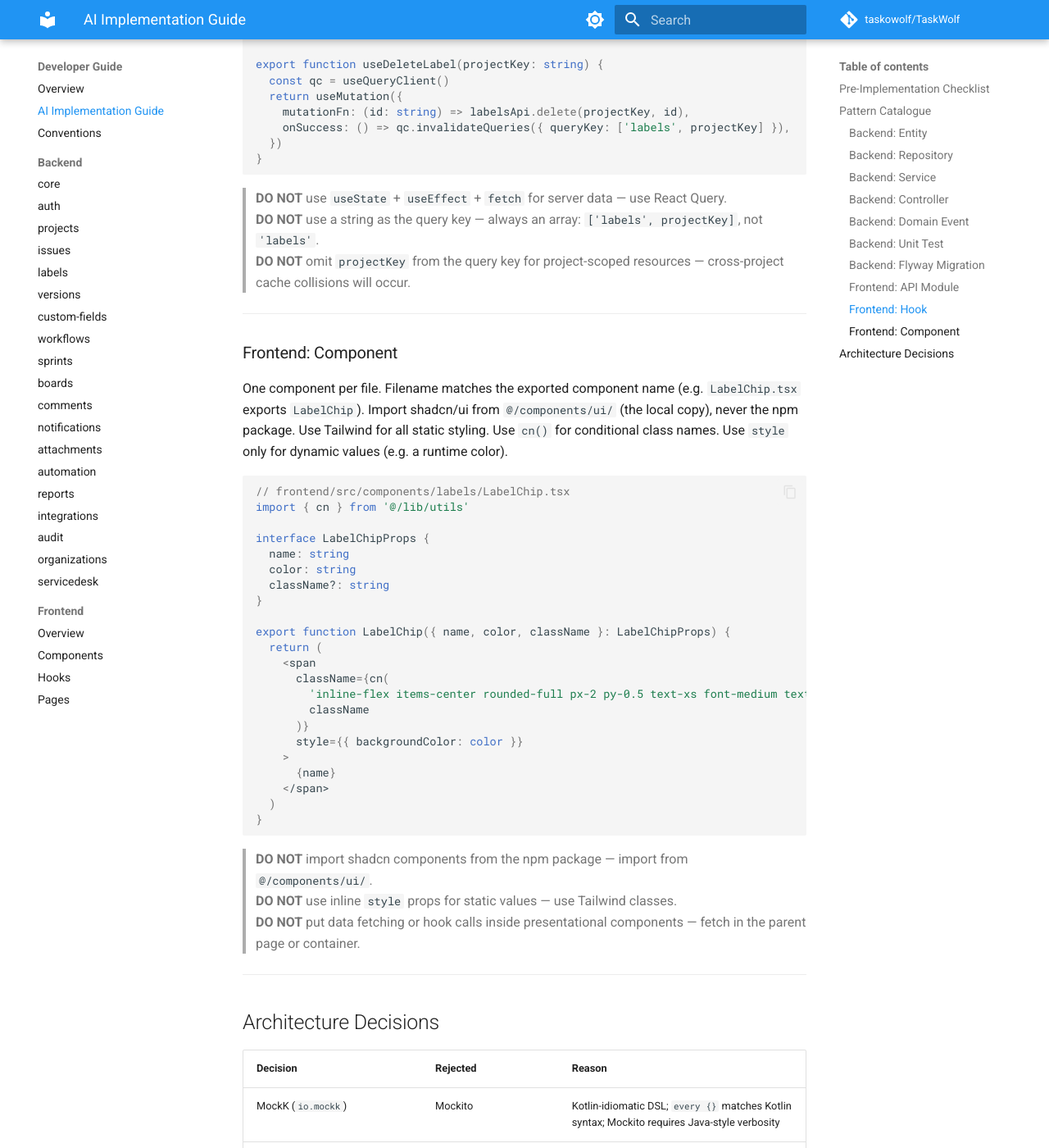
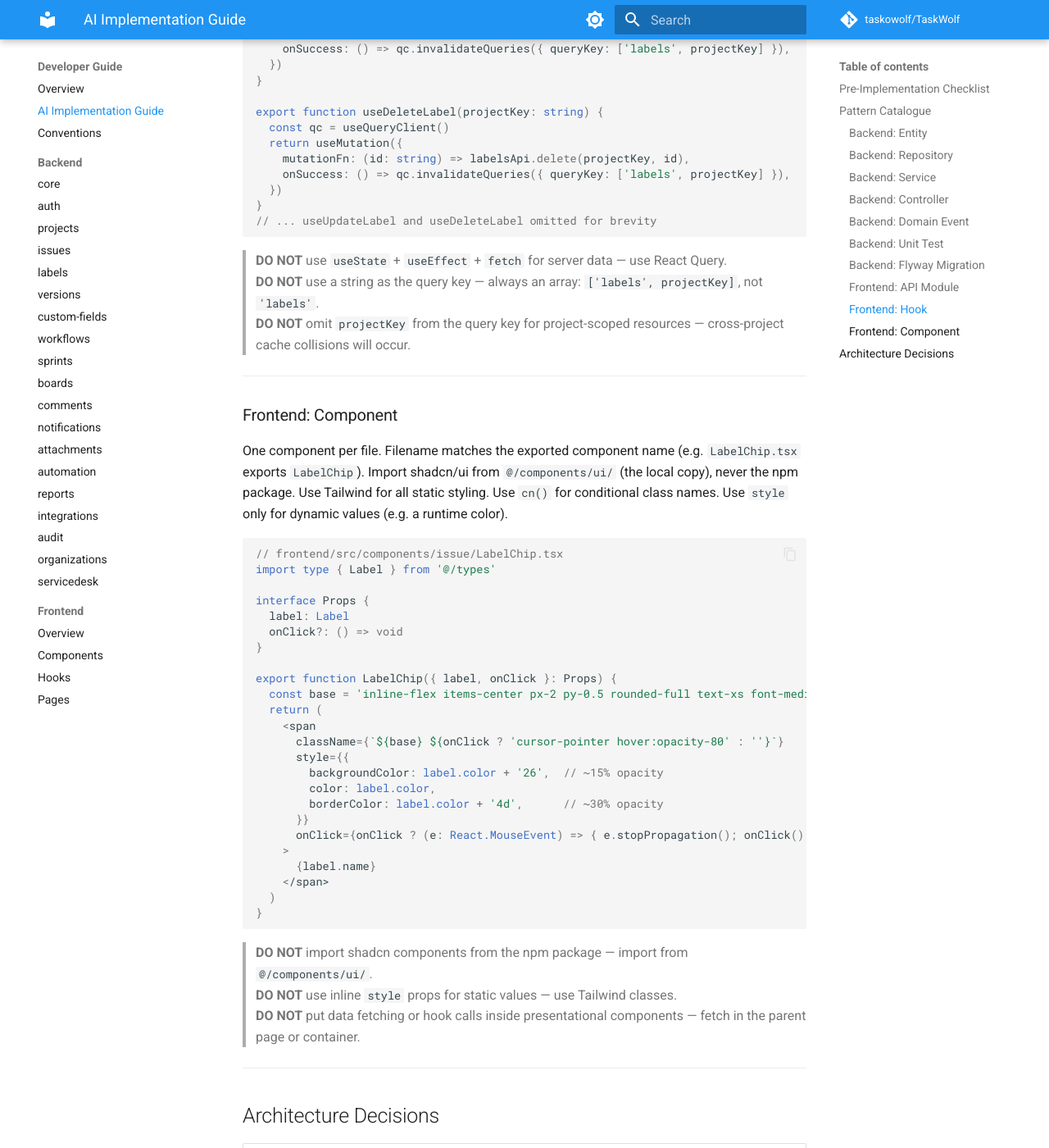
Before and after one commit to WolfTasks/TaskWolf, an MkDocs documentation site: the page built from mkdocs/developer-guide/ai-guide.md, in a window 1280 px wide and 1400 px high, scrolled down 6662 px. Shown: the whole window at 82% size. Built offline with MkDocs 1.6.1 and Material for MkDocs 9.7.7, drawn with Linux system fonts in a browser that asks for light colours; comment, search, counter and statistics services are not loaded; some of the changed text lies outside the part shown.

Commit message:
docs(wiki): fix LabelChip path and snippet; add brevity comments

````diff
--- a/mkdocs/developer-guide/ai-guide.md
+++ b/mkdocs/developer-guide/ai-guide.md
@@ -102,6 +102,7 @@ class LabelService(
             .orElseThrow { NotFoundException("Label not found: $labelId") }
         labelRepository.delete(label)
     }
+    // ... update and delete omitted for brevity
 }
 ```
 
@@ -140,6 +141,7 @@ class LabelController(private val labelService: LabelService) {
         @PathVariable id: UUID,
         @AuthenticationPrincipal user: User
     ) = labelService.delete(key, id, user)
+    // ... update omitted for brevity
 }
 ```
 
@@ -233,6 +235,7 @@ CREATE TABLE labels (
     updated_at TIMESTAMPTZ  NOT NULL DEFAULT now(),
     UNIQUE (project_id, name)
 );
+-- issue_labels join table omitted for brevity
 ```
 
 > **DO NOT** use `JSONB` columns — H2 does not support it.
@@ -300,6 +303,7 @@ export function useDeleteLabel(projectKey: string) {
     onSuccess: () => qc.invalidateQueries({ queryKey: ['labels', projectKey] }),
   })
 }
+// ... useUpdateLabel and useDeleteLabel omitted for brevity
 ```
 
 > **DO NOT** use `useState` + `useEffect` + `fetch` for server data — use React Query.
@@ -313,25 +317,27 @@ export function useDeleteLabel(projectKey: string) {
 One component per file. Filename matches the exported component name (e.g. `LabelChip.tsx` exports `LabelChip`). Import shadcn/ui from `@/components/ui/` (the local copy), never the npm package. Use Tailwind for all static styling. Use `cn()` for conditional class names. Use `style` only for dynamic values (e.g. a runtime color).
 
 ```typescript
-// frontend/src/components/labels/LabelChip.tsx
-import { cn } from '@/lib/utils'
+// frontend/src/components/issue/LabelChip.tsx
+import type { Label } from '@/types'
 
-interface LabelChipProps {
-  name: string
-  color: string
-  className?: string
+interface Props {
+  label: Label
+  onClick?: () => void
 }
 
-export function LabelChip({ name, color, className }: LabelChipProps) {
+export function LabelChip({ label, onClick }: Props) {
+  const base = 'inline-flex items-center px-2 py-0.5 rounded-full text-xs font-medium border'
   return (
     <span
-      className={cn(
-        'inline-flex items-center rounded-full px-2 py-0.5 text-xs font-medium text-white',
-        className
-      )}
-      style={{ backgroundColor: color }}
+      className={`${base} ${onClick ? 'cursor-pointer hover:opacity-80' : ''}`}
+      style={{
+        backgroundColor: label.color + '26',  // ~15% opacity
+        color: label.color,
+        borderColor: label.color + '4d',      // ~30% opacity
+      }}
+      onClick={onClick ? (e: React.MouseEvent) => { e.stopPropagation(); onClick() } : undefined}
     >
-      {name}
+      {label.name}
     </span>
   )
 }
````
